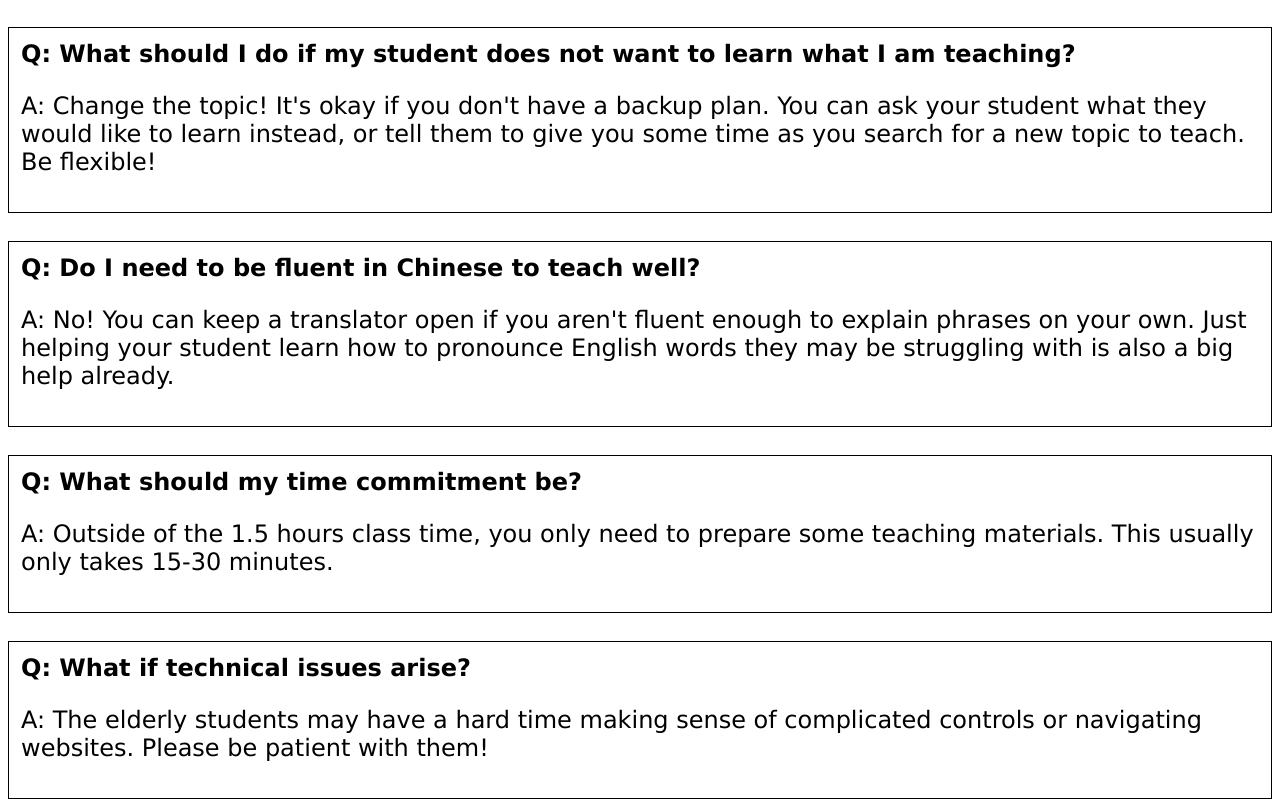
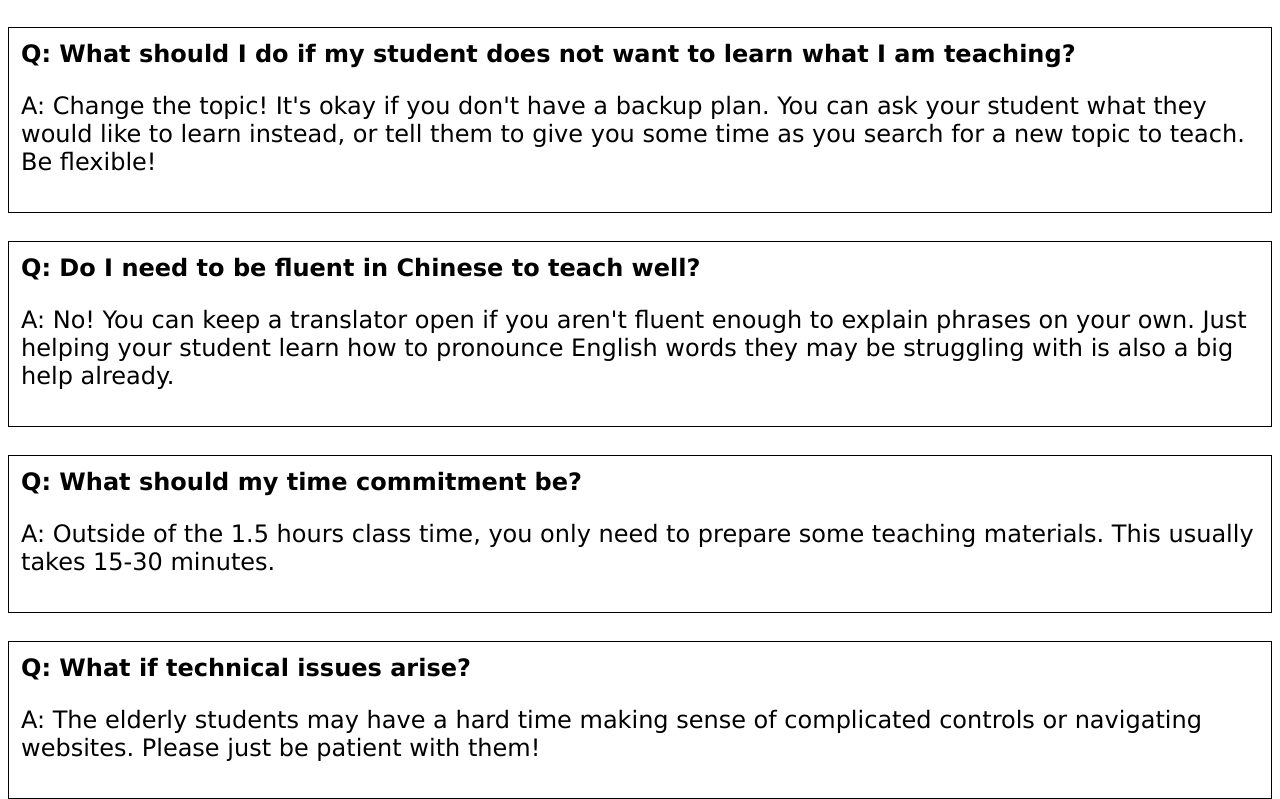
Before and after one commit to ColinXie20/EnglishForTheElderly, a plain HTML site: page faq.html in a window 1280 px wide. Shown: the part 465-1264 px from the top of the page. Drawn offline with Linux system fonts and the light colour scheme.

Commit message:
Update faq.html

```diff
--- a/faq.html
+++ b/faq.html
@@ -26,11 +26,11 @@
     </div><br>
     <div class="box">
         <b>Q: What should my time commitment be?</b><br>
-        <p>A: Outside of the 1.5 hours class time, you only need to prepare some teaching materials. This usually only takes 15-30 minutes.</p>
+        <p>A: Outside of the 1.5 hours class time, you only need to prepare some teaching materials. This usually takes 15-30 minutes.</p>
     </div><br>
     <div class="box">
         <b>Q: What if technical issues arise?</b><br>
-        <p>A: The elderly students may have a hard time making sense of complicated controls or navigating websites. Please be patient with them!</p>
+        <p>A: The elderly students may have a hard time making sense of complicated controls or navigating websites. Please just be patient with them!</p>
     </div>
 </body>
 </html>
```
